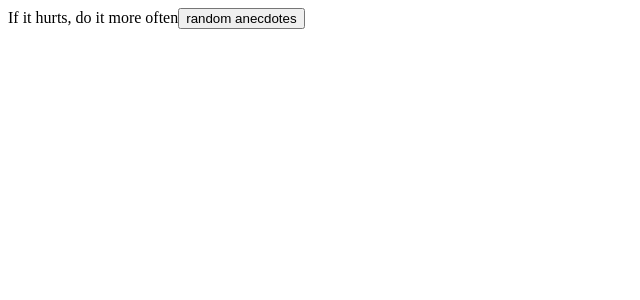
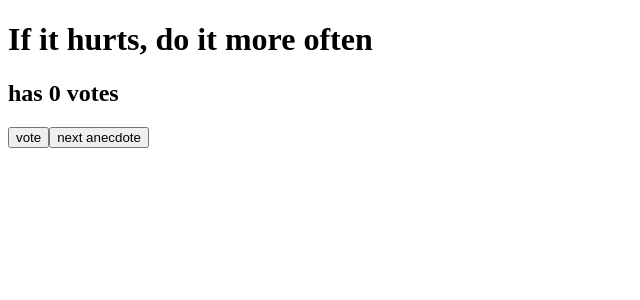
Before and after one commit to joblulhoque/part1, a React (Create React App) app: page / in a window 1280 px wide. Shown: the top 300 px of the page, without its empty margins (0-640 px from the left). Built offline with nearby package versions, Linux system fonts and the light colour scheme.

Commit message:
exercises 1.13 anecdotes step2 has done

```diff
--- a/src/App.js
+++ b/src/App.js
@@ -14,14 +14,27 @@ const App = () => {
   const [selected, setSelected] = useState(0);
   let random = Math.floor(Math.random()*7);
   console.log(random);
+  const arrLength = anecdotes.length;
+  const arr = Array(arrLength).fill(0);
+
+  const [votes,setVotes] = useState(arr);
   const clickHandler = () => {
     setSelected(random)
   }
+  const voteHandler = (selected) => {
+     const copy = [...votes];
+     copy[selected]+=1;
+     setVotes(copy);
+
+  }
+  console.log(votes)
 
   return (
     <div>
-      {anecdotes[selected]}
-      <button onClick={clickHandler}>random anecdotes</button>
+      <h1>{anecdotes[selected]}</h1>
+      <h2>has {votes[selected]} votes </h2>
+      <button onClick={()=>voteHandler(selected)}>vote</button>
+      <button onClick={clickHandler}>next anecdote</button>
     </div>
   )
 }
```
